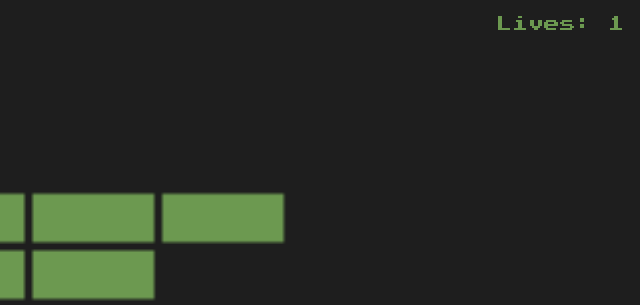
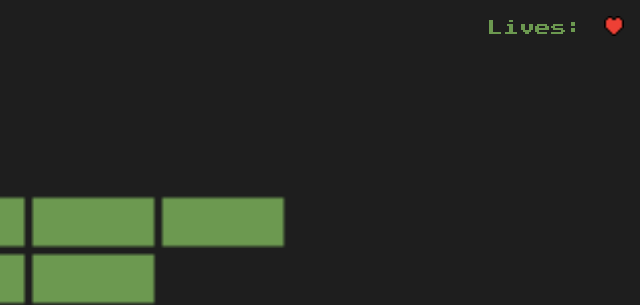
Before and after one commit to retr00exepq/jrdorn4, a plain HTML site: page index.html in a window 1280 px wide. Shown: the top 305 px of the page, 640-1280 px from the left. Drawn offline with Linux system fonts and the light colour scheme.

Commit message:
Display hearts as lives

```diff
--- a/css/style.css
+++ b/css/style.css
@@ -61,3 +61,12 @@ canvas {
 #lives {
   margin-right: 2em;
 }
+
+.heart {
+  width: 20px;
+  margin-left: 5px;
+}
+
+.hidden {
+  display: none;
+}
--- a/index.html
+++ b/index.html
@@ -8,9 +8,7 @@
     <link rel="stylesheet" href="css/style.css" />
   </head>
   <body>
-    <div id="scorelives">
-      <span id="score">score</span><span id="lives">lives</span>
-    </div>
+    <div id="scorelives"><span id="score"></span><span id="lives"></span></div>
     <div id="myCanvas"><canvas></canvas></div>
     <script type="text/javascript" src="js/main.js"></script>
   </body>
--- a/js/main.js
+++ b/js/main.js
@@ -137,7 +137,16 @@ function drawScore() {
 
 //display lives above canvas
 function drawLives() {
-  myLives.innerHTML = `Lives: ${lives}`;
+  myLives.innerHTML = `Lives: ${drawHearts()}`;
+}
+
+//display hearts to count lives
+function drawHearts() {
+  let str = "";
+  for (let i = 0; i < lives; i++) {
+    str += '<img class="heart" src="img/heart.png" />';
+  }
+  return str;
 }
 
 //master function
```
Also changed, not shown: img/heart.png (added).
